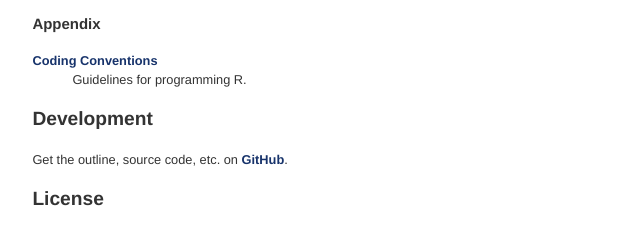
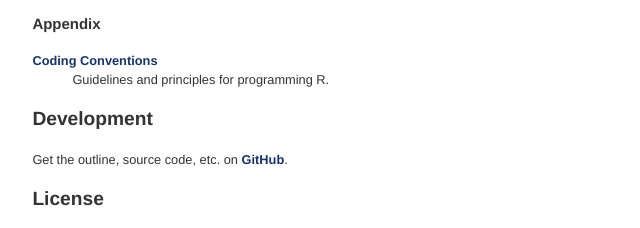
Before and after one commit to mjaeugster/progr, a plain HTML site: page index.html in a window 1280 px wide. Shown: the part 389-617 px from the top of the page, 6-646 px from the left. Drawn offline with Linux system fonts and the light colour scheme.

Commit message:
Update index.html

```diff
--- a/index.html
+++ b/index.html
@@ -42,7 +42,7 @@
   <h3>Appendix</h3>
   <dl>
     <dt><a href="https://github.com/downloads/mjaeugster/progr/99-conventions.pdf">Coding Conventions</a></dt>
-    <dd>Guidelines for programming R.</dd>
+    <dd>Guidelines and principles for programming R.</dd>
   </dl>
 
 
```
